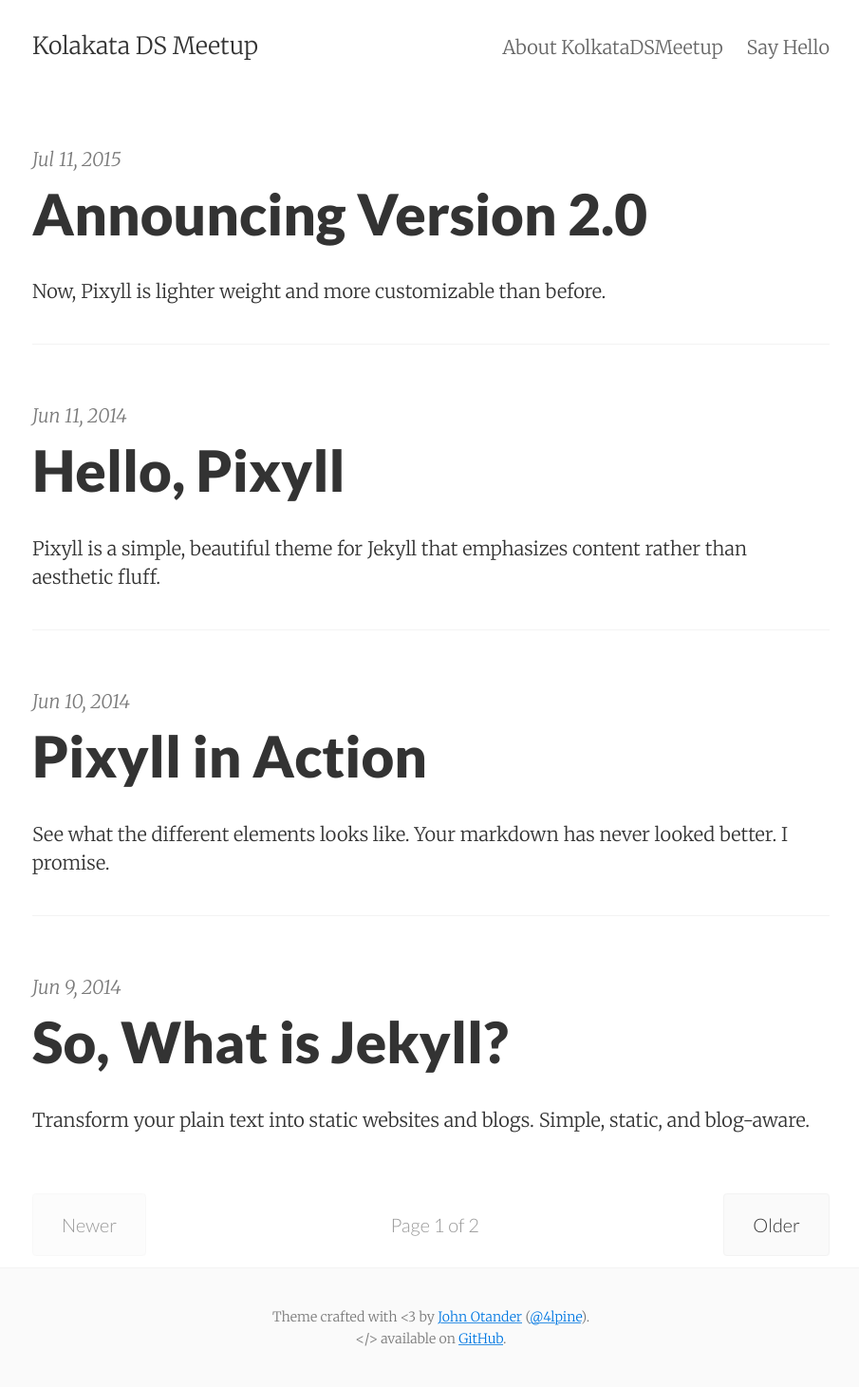
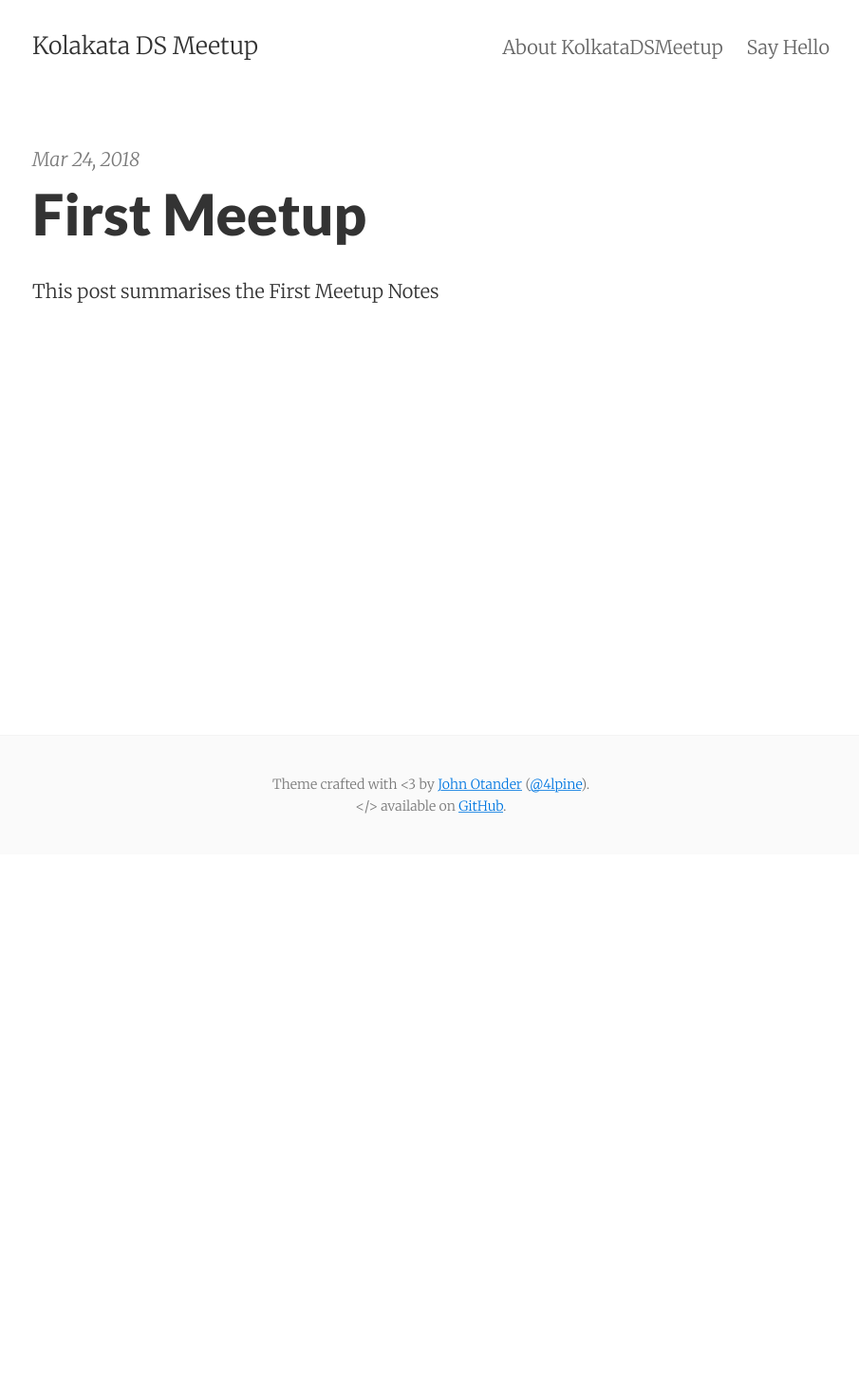
Before and after one commit to KolkataDSMeetup/KolkataDSMeetup.github.io, a Jekyll site: the page built from index.html, in a window 1280 px wide. Shown: the whole page at 95% size, without its empty margins (186-1091 px from the left). Built offline with Jekyll 4.4.1, drawn with Linux system fonts in a browser that asks for light colours; the list of posts is cut into pages by our own code; after the commit the page ends 900 px from its top, so only the background shows below that.

Commit message:
FirstMeetupNotes

```diff
--- a/_config.yml
+++ b/_config.yml
@@ -1,7 +1,7 @@
 # Site settings
 title:       Kolakata DS Meetup
 email:       KolkataDSMeetup@gmail.com
-author:      John Otander
+author:      KolkataDSMeetup
 description: "A simple, beautiful theme for Jekyll that emphasizes content rather than aesthetic fluff."
 baseurl:     ""
 url:         "http://KolkataDSMeetup.github.io"
--- a/_posts/2014-06-09-so-what-is-jekyll.md
+++ /dev/null
@@ -1,17 +0,0 @@
----
-layout:     post
-title:      So, What is Jekyll?
-date:       2014-06-09 12:32:18
-summary:    Transform your plain text into static websites and blogs. Simple, static, and blog-aware.
-categories: jekyll pixyll
----
-
-Jekyll is a tool for transforming your plain text into static websites and
-blogs. It is simple, static, and blog-aware. Jekyll uses the
-[Liquid](http://docs.shopify.com/themes/liquid-basics) templating
-language and has builtin [Markdown](http://daringfireball.net/projects/markdown/)
-and [Textile](http://en.wikipedia.org/wiki/Textile_(markup_language)) support.
-
-It also ties in nicely to [Github Pages](https://pages.github.com/).
-
-Learn more about Jekyll on their [website](http://jekyllrb.com/).
--- a/_posts/2014-06-10-see-pixyll-in-action.md
+++ /dev/null
@@ -1,135 +0,0 @@
----
-layout:     post
-title:      Pixyll in Action
-date:       2014-06-10 12:31:19
-summary:    See what the different elements looks like. Your markdown has never looked better. I promise.
-categories: jekyll pixyll
----
-
-There is a significant amount of subtle, yet precisely calibrated, styling to ensure
-that your content is emphasized while still looking aesthetically pleasing.
-
-All links are easy to [locate and discern](#), yet don't detract from the [harmony
-of a paragraph](#). The _same_ goes for italics and __bold__ elements. Even the the strikeout
-works if <del>for some reason you need to update your post</del>. For consistency's sake,
-<ins>The same goes for insertions</ins>, of course.
-
-### Code, with syntax highlighting
-
-Here's an example of some ruby code with line anchors.
-
-{% highlight ruby lineanchors %}
-# The most awesome of classes
-class Awesome < ActiveRecord::Base
-  include EvenMoreAwesome
-
-  validates_presence_of :something
-  validates :email, email_format: true
-
-  def initialize(email, name = nil)
-    self.email = email
-    self.name = name
-    self.favorite_number = 12
-    puts 'created awesomeness'
-  end
-
-  def email_format
-    email =~ /\S+@\S+\.\S+/
-  end
-end
-{% endhighlight %}
-
-Here's some CSS:
-
-{% highlight css %}
-.foobar {
-  /* Named colors rule */
-  color: tomato;
-}
-{% endhighlight %}
-
-Here's some JavaScript:
-
-{% highlight js %}
-var isPresent = require('is-present')
-
-module.exports = function doStuff(things) {
-  if (isPresent(things)) {
-    doOtherStuff(things)
-  }
-}
-{% endhighlight %}
-
-Here's some HTML:
-
-{% highlight html %}
-<div class="m0 p0 bg-blue white">
-  <h3 class="h1">Hello, world!</h3>
-</div>
-{% endhighlight %}
-
-# Headings!
-
-They're responsive, and well-proportioned (in `padding`, `line-height`, `margin`, and `font-size`).
-They also heavily rely on the awesome utility, [BASSCSS](http://www.basscss.com/).
-
-##### They draw the perfect amount of attention
-
-This allows your content to have the proper informational and contextual hierarchy. Yay.
-
-### There are lists, too
-
-  * Apples
-  * Oranges
-  * Potatoes
-  * Milk
-
-  1. Mow the lawn
-  2. Feed the dog
-  3. Dance
-
-### Images look great, too
-
-![desk](https://cloud.githubusercontent.com/assets/1424573/3378137/abac6d7c-fbe6-11e3-8e09-55745b6a8176.png)
-
-_![desk](https://cloud.githubusercontent.com/assets/1424573/3378137/abac6d7c-fbe6-11e3-8e09-55745b6a8176.png)_
-
-
-### There are also pretty colors
-
-Also the result of [BASSCSS](http://www.basscss.com/), you can <span class="bg-dark-gray white">highlight</span> certain components
-of a <span class="red">post</span> <span class="mid-gray">with</span> <span class="green">CSS</span> <span class="orange">classes</span>.
-
-I don't recommend using blue, though. It looks like a <span class="blue">link</span>.
-
-### Footnotes!
-
-Markdown footnotes are supported, and they look great! Simply put e.g. `[^1]` where you want the footnote to appear,[^1] and then add
-the reference at the end of your markdown.
-
-### Stylish blockquotes included
-
-You can use the markdown quote syntax, `>` for simple quotes.
-
-> Lorem ipsum dolor sit amet, consectetur adipiscing elit. Suspendisse quis porta mauris.
-
-However, you need to inject html if you'd like a citation footer. I will be working on a way to
-hopefully sidestep this inconvenience.
-
-<blockquote>
-  <p>
-    Perfection is achieved, not when there is nothing more to add, but when there is nothing left to take away.
-  </p>
-  <footer><cite title="Antoine de Saint-Exupéry">Antoine de Saint-Exupéry</cite></footer>
-</blockquote>
-
-### There's more being added all the time
-
-Checkout the [Github repository](https://github.com/johnotander/pixyll) to request,
-or add, features.
-
-Happy writing.
-
----
-
-[^1]: Important information that may distract from the main text can go in footnotes.
--- a/_posts/2014-06-11-welcome-to-pixyll.markdown
+++ /dev/null
@@ -1,26 +0,0 @@
----
-layout:     post
-title:      Hello, Pixyll
-date:       2014-06-11 15:31:19
-summary:    Pixyll is a simple, beautiful theme for Jekyll that emphasizes content rather than aesthetic fluff.
-categories: jekyll pixyll
----
-
-Hello.
-
-Pixyll is a simple, beautiful theme for Jekyll that emphasizes content rather than aesthetic fluff. It's mobile _first_, fluidly responsive, and delightfully lightweight.
-
-It's pretty minimal, but leverages large type and drastic contrast to make a statement, on all devices.
-
-<blockquote>
-  <p>
-    Perfection is achieved, not when there is nothing more to add, but when there is nothing left to take away.
-  </p>
-  <footer><cite title="Antoine de Saint-Exupéry">Antoine de Saint-Exupéry</cite></footer>
-</blockquote>
-
-## Where is it?
-
-Checkout the [Github repository](https://github.com/johnotander/pixyll) to download it, request a feature, or report a bug.
-
-It's free, and open source ([MIT](http://opensource.org/licenses/MIT)).
--- a/_posts/2015-07-11-announcing-pixyll-version-2.md
+++ /dev/null
@@ -1,16 +0,0 @@
----
-layout:     post
-title:      Announcing Version 2.0
-date:       2015-07-11
-summary:    Now, Pixyll is lighter weight and more customizable than before.
-categories: jekyll pixyll
----
-
-In an effort to make Pixyll easier to customize and more aesthetically pleasing, we've released version `2.0`.
-
-Pixyll now features:
-
-* Line anchors in code blocks and new syntax highlighting
-* A customizable variables file
-* Modular, and lighter weight CSS
-* No more `max-width` media queries
--- /dev/null
+++ b/_posts/2018-03-24-first-meetup.md
@@ -0,0 +1,14 @@
+---
+layout:     post
+title:      First Meetup
+date:       2018-03-24 15:00:00
+summary:    This post summarises the First Meetup Notes
+categories: meetupnotes
+---
+The first data science meet in Kolkata was a success. A lot of participants from different work background such as Machine Learning, ETL, Deep Learning participated. We discussed couple of topics around NLP and Algorithmic Transparency.
+
+**Rajneesh Tiwari** presented his recent Kaggle adventures and approaches for recently held Toxic Comment Challenge.
+
+**Suvayu Ali**, a former experimental particle physicist from CERN talked about explainability of algorithms and dealing with biases inherent to the algorithms. He also spoke about state of algorithms being used by particle physics community in general.
+
+The talk presentations are [here](https://github.com/Rajneesh-Tiwari/Data_Science_Meet_1st_Session/blob/master/Data_Science_Meetup_Consolidated.pdf)
```
Also changed, not shown: _posts/2014-06-08-pixyll-has-pagination.md (deleted, +0 -9 lines).
